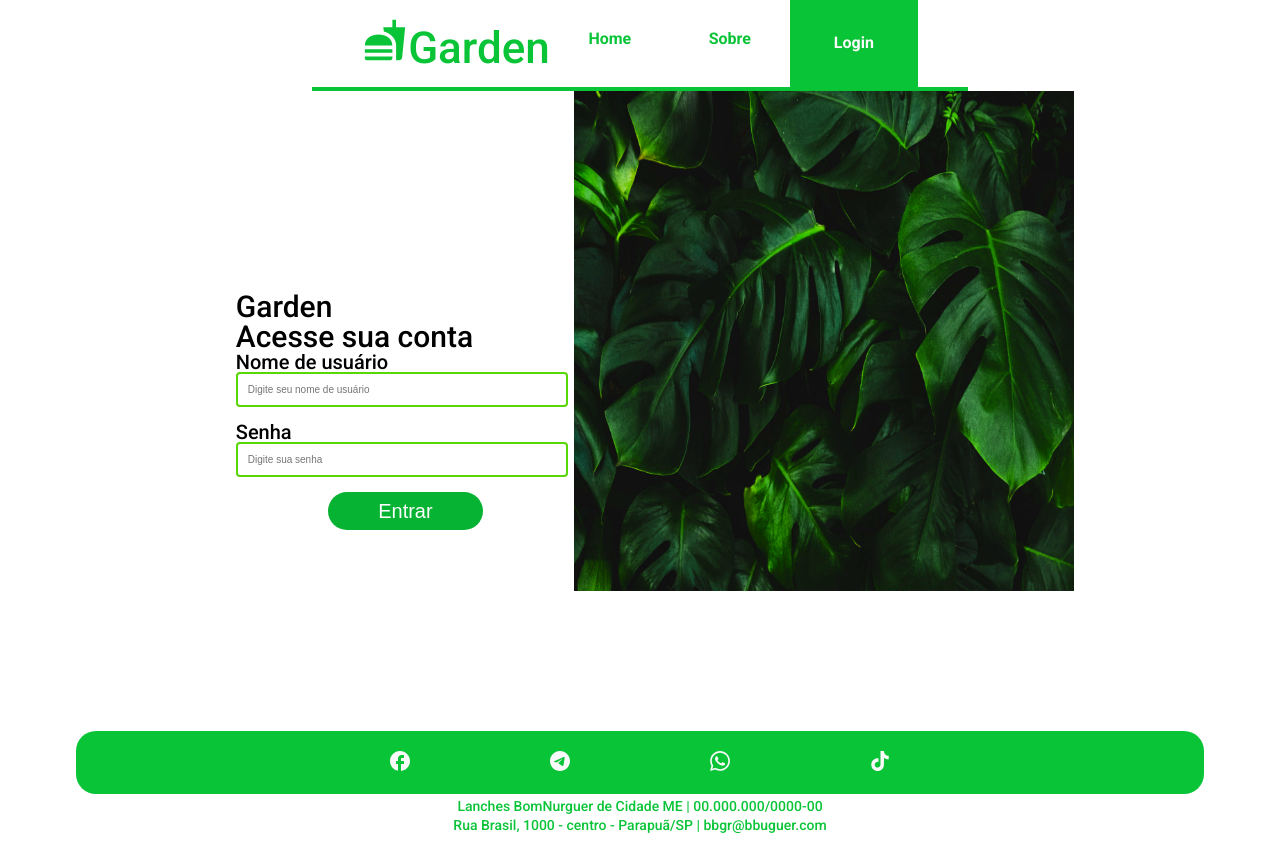
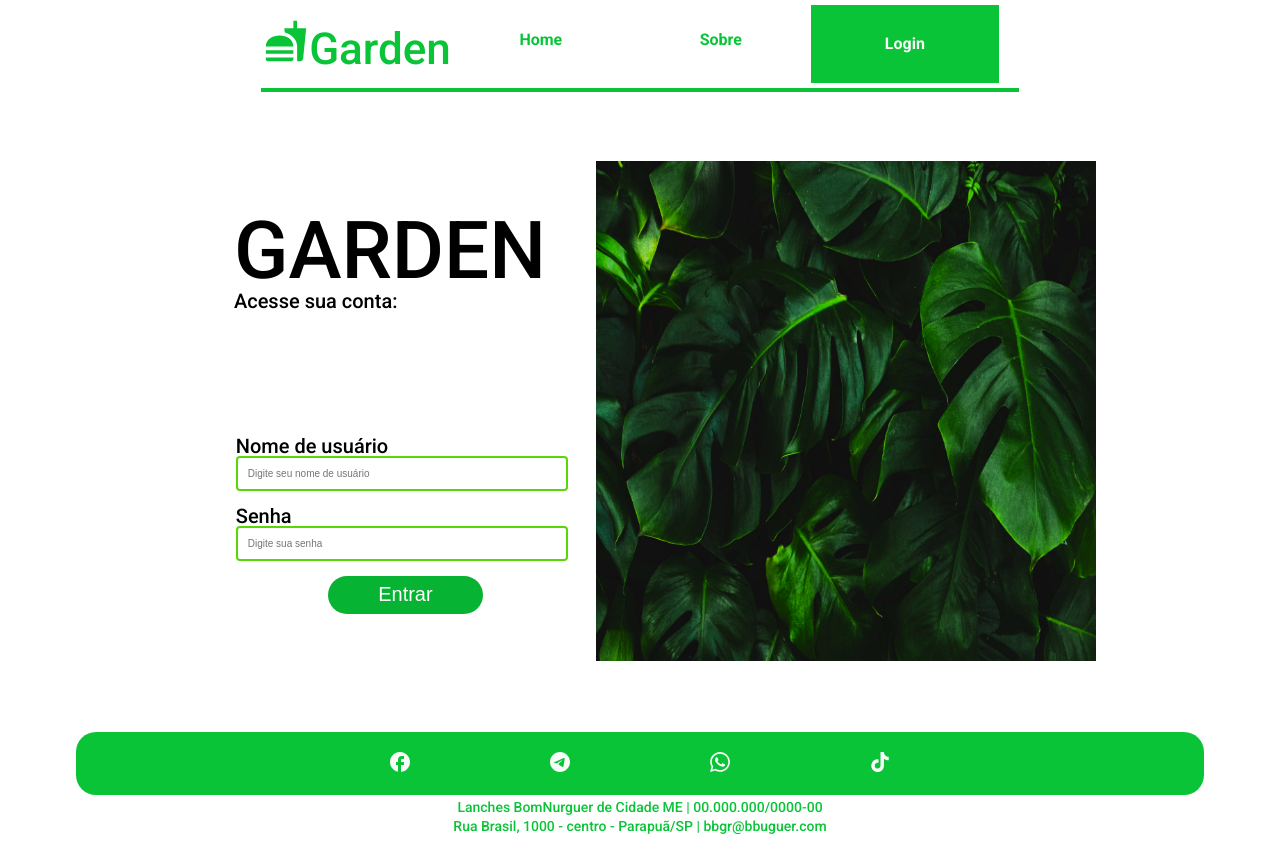
Before and after one commit to VMarquesin/DesktopNextGarden, a Next.js app: page /usuarios/login in a window 1280 px wide. Built offline with nearby package versions, Linux system fonts and the light colour scheme.

Commit message:
Atualizações
Mudança na 'Font-size' e algumas mudanças em div.

```diff
--- a/src/app/usuarios/login/page.jsx
+++ b/src/app/usuarios/login/page.jsx
@@ -6,9 +6,10 @@ export default function Login() {
      <div className={styles.LoginContainer}>
          <div className={styles.LoginContent}>
             <div className={styles.LoginForm}>
-            <label htmlFor="nomeProjeto">Garden</label>
-            <label htmlFor="Acesse">Acesse sua conta</label>
-
+              <div className={styles.LoginAcess}>
+               <label htmlFor="nomeProjeto">GARDEN</label>
+               <label htmlFor="Acesse" className={styles.AcesseSuaConta}>Acesse sua conta:</label>
+              </div>
 
                <form>
                   <div className={styles.FormGroup}>
--- a/src/app/usuarios/login/page.module.css
+++ b/src/app/usuarios/login/page.module.css
@@ -2,6 +2,8 @@
    display: flex;
    height: 80vh; /* Altura total da tela */
    overflow: hidden; /* Evita rolagem */
+   align-items: center; /* Centraliza verticalmente */
+   justify-content: center; /* Centraliza horizontalmente */
 }
 
 .LoginContent {
@@ -9,15 +11,27 @@
    width: 100%;
 }
 
-.LoginForm {
+.LoginAcess {
+   font-size: 8rem;
+   flex-direction: column;
    flex: 1;
    display: flex;
+   margin-bottom: 5%;
+}
+
+.AcesseSuaConta {
+   font-size: 2rem;
+}
+
+.LoginForm {
+   display: flex;
    flex-direction: column;
-   justify-content: center;
-   padding: 3rem; /* Espaçamento interno */
+   justify-content: center; /* Centraliza o conteúdo verticalmente dentro do .LoginForm */
+   align-items: center; /* Centraliza o conteúdo horizontalmente dentro do .LoginForm */
+   padding: 5rem; /* Espaçamento interno */
    box-sizing: border-box;
    font-size: 3rem;
-   margin-top: 0%;
+   margin: 0; /* Remove margens externas */
 }
 
 .BackgroundImageLogin {
@@ -53,7 +67,3 @@
    margin-bottom: 1.5rem;
    font-size: 2rem;
 }
-
-/* .p {
-   margin: 0 0 1rem 0; /* Espaçamento inferior */
-/* } */
--- a/src/componentes/cabecalho/index.module.css
+++ b/src/componentes/cabecalho/index.module.css
@@ -10,7 +10,7 @@
 
 .containerNav .menu {
    height: 8rem;
-   padding: 0.3rem 5rem 0.4rem 5rem;
+   padding: 0.4rem 2rem 0.4rem 0.2rem;
    font-size: 4.4rem;
    display: flex;
    align-items: center;
@@ -31,8 +31,8 @@
 
 .containerNav .menu .menuGrande a {
    width: 12rem;
-   height: 8rem;
-   padding: 0rem;
+   height: 1rem;
+   padding: 3rem;
    color: #0ac438;
    text-align: center;
    text-decoration: none;
```
